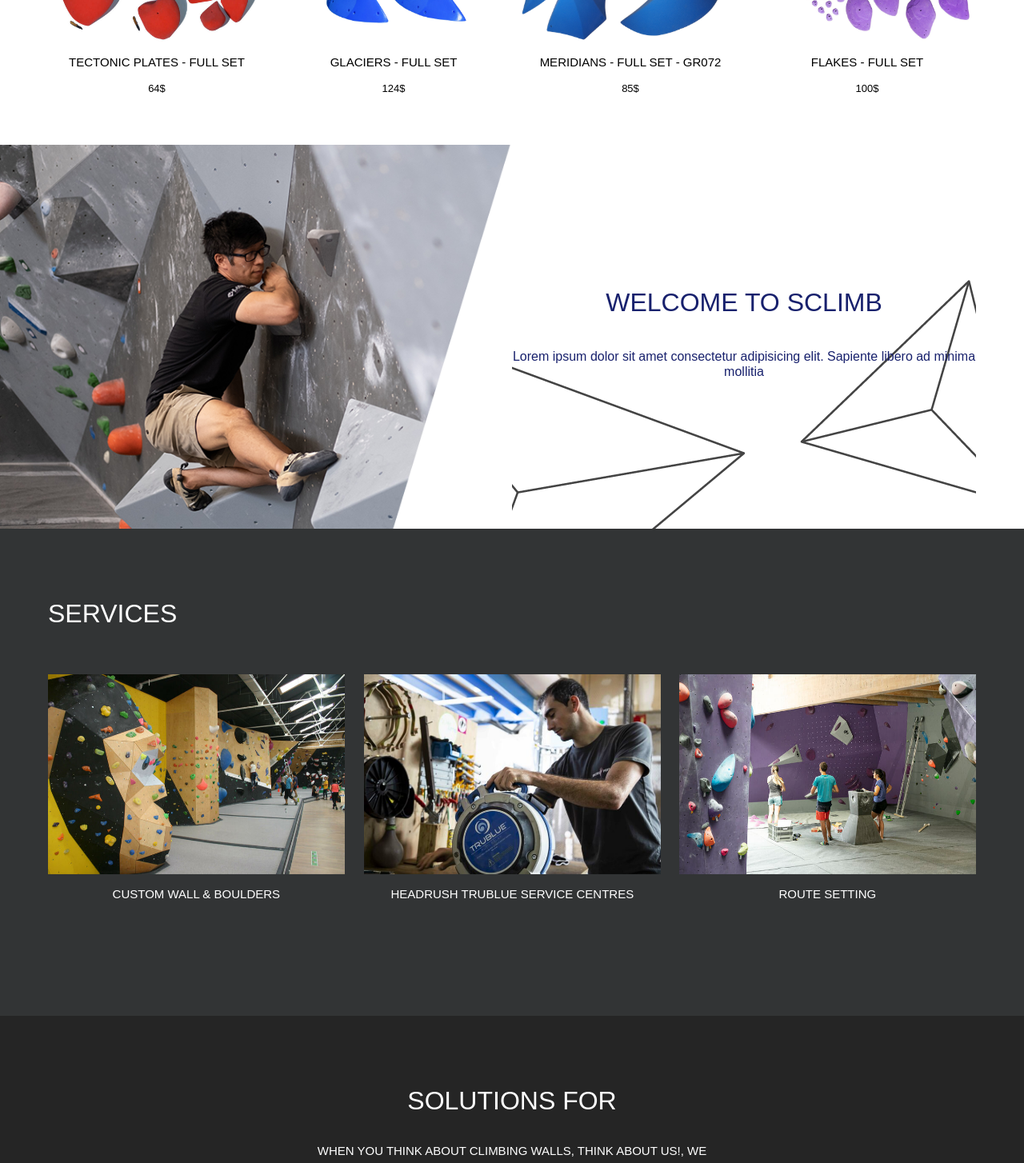
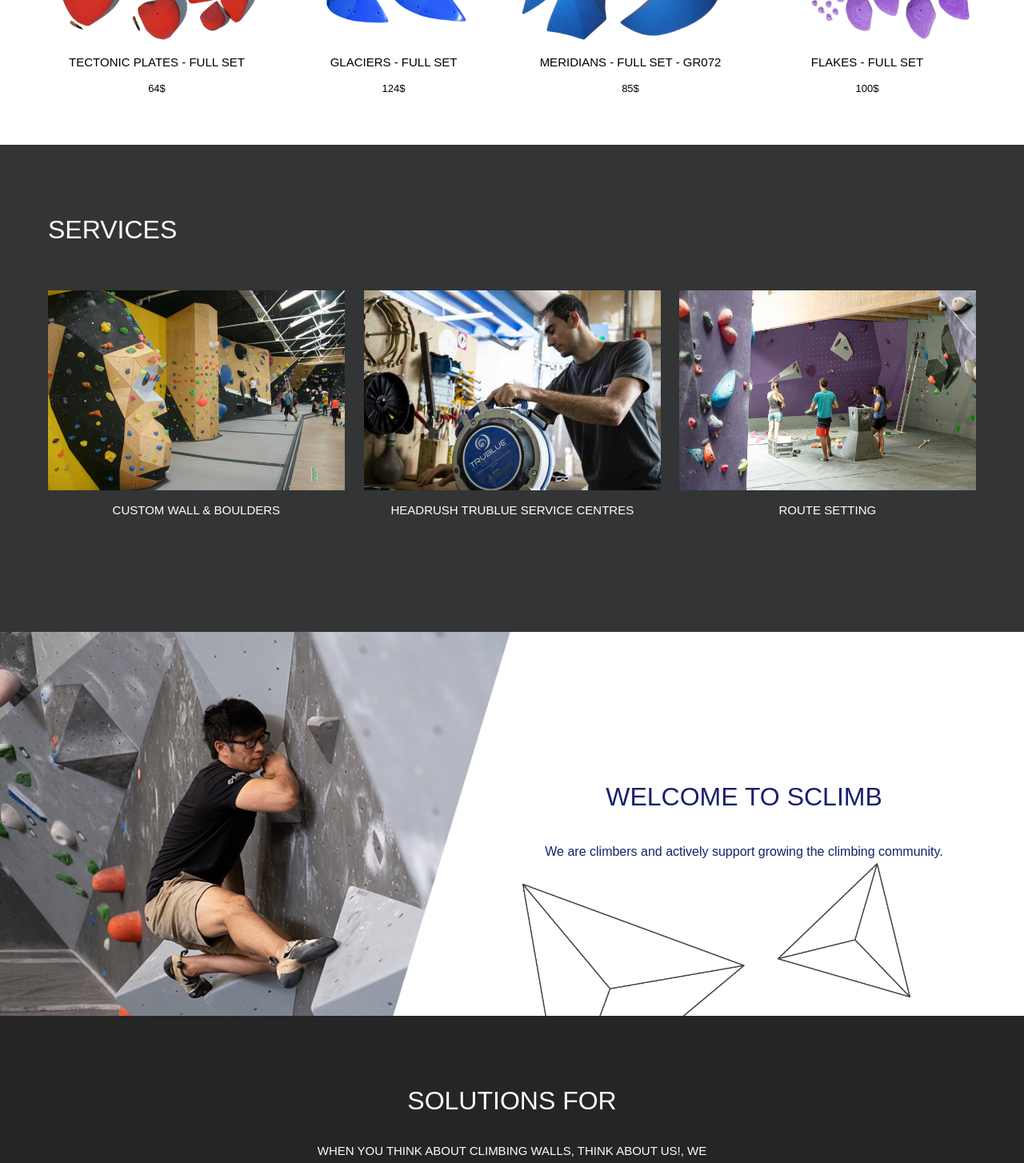
Before and after one commit to nhidev/sclimb-landing, a React (Vite) app: page / in a window 1280 px wide. Shown: the part 887-2341 px from the top of the page at 80% size. Built offline with nearby package versions, Linux system fonts and the light colour scheme; a web font is replaced by a local one; what i18next-xhr-backend would draw is missing.

Commit message:
fix/(#home) padding and position

```diff
--- a/src/content/OurGymContent.json
+++ b/src/content/OurGymContent.json
@@ -1,4 +1,4 @@
 {
   "title": "Welcome to SClimb",
-  "text": "Lorem ipsum dolor sit amet consectetur adipisicing elit. Sapiente libero ad minima mollitia"
+  "text": "We are climbers and actively support growing the climbing community."
 }
--- a/src/content/ProductsContent.json
+++ b/src/content/ProductsContent.json
@@ -1,5 +1,5 @@
 {
-  "title": "ROCK CLIMBING HOLDS FOR SALE",
+  "title": "TOP PICKS",
   "text": "Our holds are made by climbers, for climbers. We shape holds that we want to climb on and holds that our kids love climbing on. Ergonomic, comfortable, and safe climbing holds for kids and adults.",
   "button": "View all",
   "section": [
--- a/src/pages/Home/index.tsx
+++ b/src/pages/Home/index.tsx
@@ -20,7 +20,6 @@ const Home = () => {
         button={IntroContent.button}
         id="intro"
       />
-
       <ProductsBlock
         title={ProductsContent.title}
         text={ProductsContent.text}
@@ -28,15 +27,16 @@ const Home = () => {
         button={ProductsContent.button}
         id="products"
       />
+
+      <ServicesBlock
+        title={ServicesContent.title}
+        section={ServicesContent.section}
+        id="services"
+      />
       <OurGymBlock
         title={OurGymContent.title}
         text={OurGymContent.text}
         id="gym"
-      />
-      <ServicesBlock
-        title={ServicesContent.title}
-        section={ServicesContent.section}
-        id="services"
       />
       <SolutionBlock
         type="up"
--- a/src/shared/components/Header/index.tsx
+++ b/src/shared/components/Header/index.tsx
@@ -3,7 +3,6 @@ import { Row, Col, Drawer } from "antd";
 import { withTranslation } from "react-i18next";
 import Container from "../../common/Container";
 import { SvgIcon } from "../../common/SvgIcon";
-import { Button } from "../../common/Button";
 import {
   HeaderSection,
   LogoContainer,
--- a/src/shared/components/Header/styles.ts
+++ b/src/shared/components/Header/styles.ts
@@ -4,7 +4,6 @@ import { MenuOutlined } from "@ant-design/icons";
 
 export const HeaderSection = styled.header`
   padding: 1rem 0.5rem;
-
   .ant-row-space-between {
     align-items: center;
     text-align: center;
@@ -13,6 +12,13 @@ export const HeaderSection = styled.header`
 
 export const LogoContainer = styled(Link)`
   display: flex;
+  @media only screen and (max-width: 411px) {
+    img {
+      width: 50px;
+      height: 50px;
+    }
+
+  }
 `;
 
 export const NavLink = styled.div`
--- a/src/shared/components/IntroBlock/styles.ts
+++ b/src/shared/components/IntroBlock/styles.ts
@@ -33,6 +33,7 @@ export const ContentWrapper = styled.div<any>`
   @media only screen and (max-width: 768px) {
     max-width: calc(100% - 38px);
     padding: 0 18px;
+    margin-bottom: 0;
   }
 
   @media only screen and (max-width: 414px) {
--- a/src/shared/components/OurGymBlock/index.tsx
+++ b/src/shared/components/OurGymBlock/index.tsx
@@ -26,12 +26,12 @@ const OurGymBlock = ({
     <OurGymContentSection>
       <Container>
         <Row justify="center" align="middle" id={id}>
-          <Col lg={24} md={24} sm={24} xs={24}>
-            <Row>
-              <Col key={id} xs={20} sm={12} md={12} lg={12}>
+          <Col xs={24} sm={24} md={24} lg={24}>
+            <Row justify="center">
+              <Col key={id} xs={24} sm={24} md={12} lg={12}>
                 <Image src="/img/our-gym-bg-2.png" preview={false} />
               </Col>
-              <Col key={id} xs={24} sm={12} md={12} lg={12}>
+              <Col key={id} xs={24} sm={24} md={12} lg={12}>
                 <ContentWrapper>
                   <Title>{t(title)}</Title>
                   <MinTitle>{t(text)}</MinTitle>
--- a/src/shared/components/OurGymBlock/styles.ts
+++ b/src/shared/components/OurGymBlock/styles.ts
@@ -3,12 +3,19 @@ import styled from "styled-components";
 export const OurGymContentSection = styled("section")`
   height: 480px;
   position: relative;
-  background-image: url('/img/our-gym-bg-1.png');
+  background: #fff url('/img/our-gym-bg-1.png');
   background-size: contain;
-  background-position: left;
+  background-position: left top;
   background-repeat: no-repeat;
   @media only screen and (max-width: 1024px) {
-    padding: 4rem 0 4rem;
+    height: auto;
+    .ant-image {
+      display: flex;
+      margin-right: -18px ;
+    }
+    img {
+      height: 200px;
+    }
   }
 `;
 export const Title = styled.h2`
@@ -29,12 +36,15 @@ export const MinTitle = styled.h6`
 export const ContentWrapper = styled.div`
   height: 480px;
   position: relative;
-  background: #fff url('/img/our-gym-bg-3.png') center bottom 100% no-repeat ;
+  background: #fff url('/img/our-gym-bg-3.png') left bottom no-repeat ;
+  background-size: 100%;
+    background-position: bottom;
   display: flex;
   flex-direction: column;
   justify-content: center;
   align-items: center;
   @media only screen and (max-width: 1024px) {
-    padding: 4rem 0 4rem;
+    height: auto;
+    padding:2rem 0 ;
   }
 `
--- a/src/shared/components/ProductsBlock/index.tsx
+++ b/src/shared/components/ProductsBlock/index.tsx
@@ -35,7 +35,7 @@ export const ProductsBlock = ({ title, text, section, button, delay, id, t }: Pr
               )}
             </Content>
             <Para>{t(text)}</Para>
-            <Row gutter={[24, 24]} justify="space-between">
+            <Row gutter={[24, 24]} justify="center">
               {typeof section === "object" &&
                 section.map((item: any, id: number) => {
                   return (
--- a/src/shared/components/ServicesBlock/index.tsx
+++ b/src/shared/components/ServicesBlock/index.tsx
@@ -29,7 +29,7 @@ const ServicesBlock = ({
         <Row justify="space-between" align="middle" id={id}>
           <Col lg={24} md={24} sm={24} xs={24}>
             <Title>{t(title)}</Title>
-            <Row gutter={[24, 24]} justify="space-between">
+            <Row gutter={[24, 24]} justify="center">
               {typeof section === "object" &&
                 section.map((item: any, id: number) => {
                   return (
```
